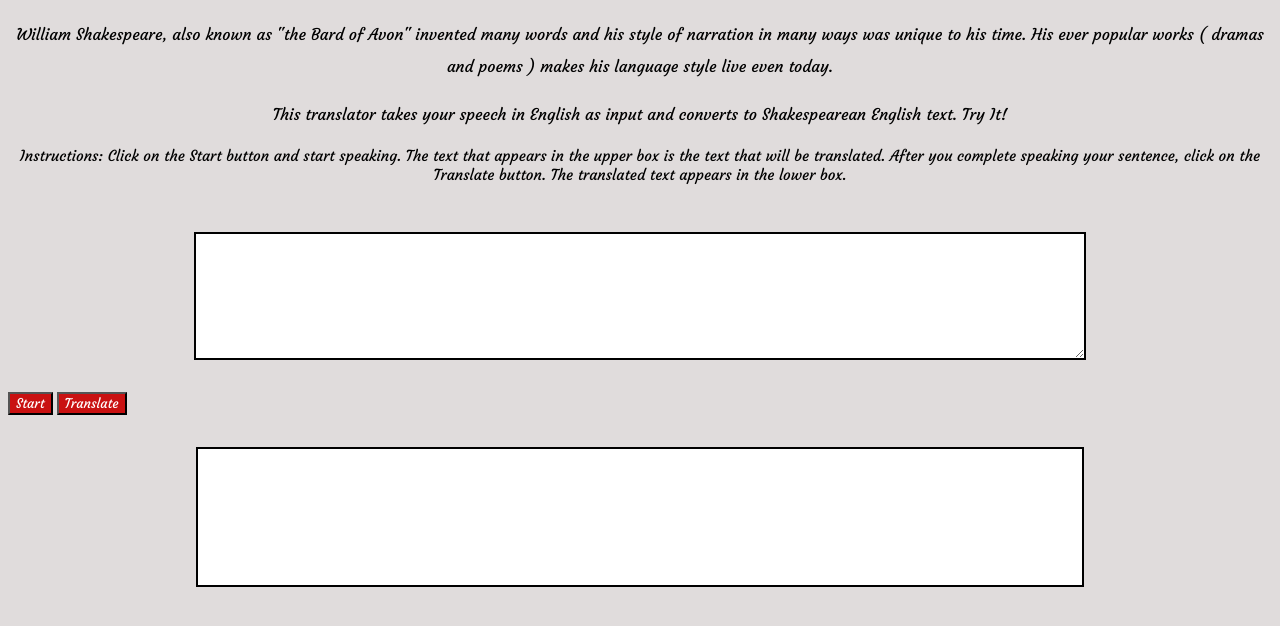
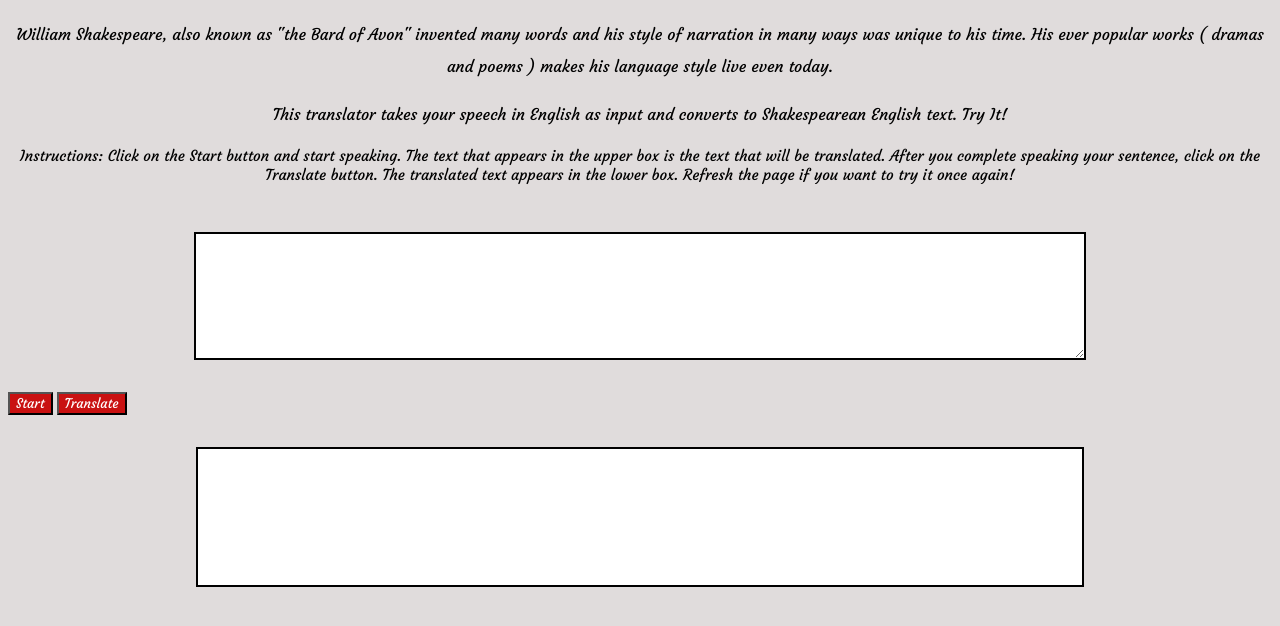
Before and after one commit to AishK38/Speech-To-Shakespearean-Text, a plain HTML site: page index.html in a window 1280 px wide. Shown: the part 134-760 px from the top of the page. Drawn offline with nearby package versions, Linux system fonts and the light colour scheme.

Commit message:
Update index.html

```diff
--- a/index.html
+++ b/index.html
@@ -74,7 +74,7 @@
     <h1>The Bard of Avon Translator</h1>
     <p>William Shakespeare, also known as "the Bard of Avon" invented many words and his style of narration in many ways was unique to his time. His ever popular works ( dramas and poems ) makes his language style live even today.</p>
     <p>This translator takes your speech in English as input and converts to Shakespearean English text. Try It!</p>
-    <h2>Instructions: Click on the Start button and start speaking. The text that appears in the upper box is the text that will be translated. After you complete speaking your sentence, click on the Translate button. The translated text appears in the lower box.</h2>
+    <h2>Instructions: Click on the Start button and start speaking. The text that appears in the upper box is the text that will be translated. After you complete speaking your sentence, click on the Translate button. The translated text appears in the lower box. Refresh the page if you want to try it once again!</h2>
     <section>
         <textarea id="text-input"></textarea>
     </section>
```
